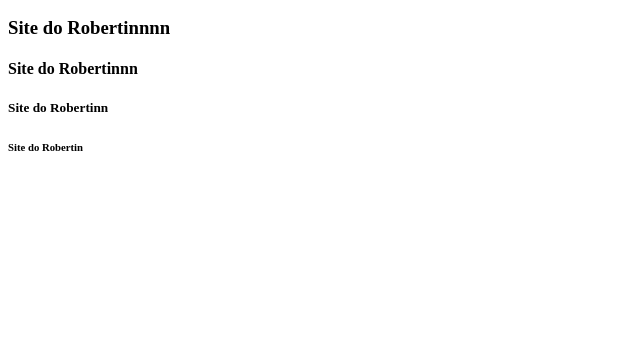
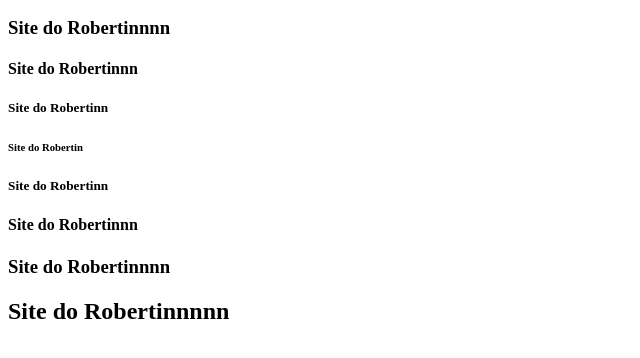
Before and after one commit to Henr7quee/1mdberto, a plain HTML site: page index.html in a window 1280 px wide. Shown: the part 110-468 px from the top of the page, without its empty margins (0-640 px from the left). Drawn offline with Linux system fonts and the light colour scheme.

Commit message:
ultima atualização

```diff
--- a/index.html
+++ b/index.html
@@ -13,6 +13,10 @@
     <h4>Site do Robertinnn</h4>
     <h5>Site do Robertinn</h5>
     <h6>Site do Robertin</h6>
+    <h5>Site do Robertinn</h2>
+    <h4>Site do Robertinnn</h3>
+    <h3>Site do Robertinnnn</h4>
+    <h2>Site do Robertinnnnn</h5>
 
 </body>
 </html>
```
